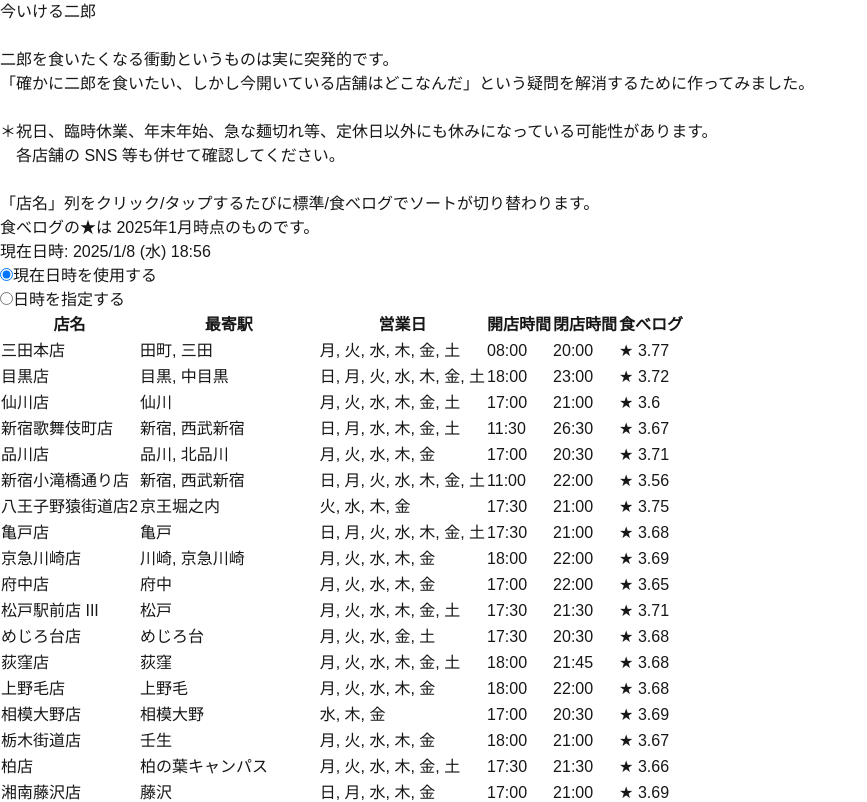
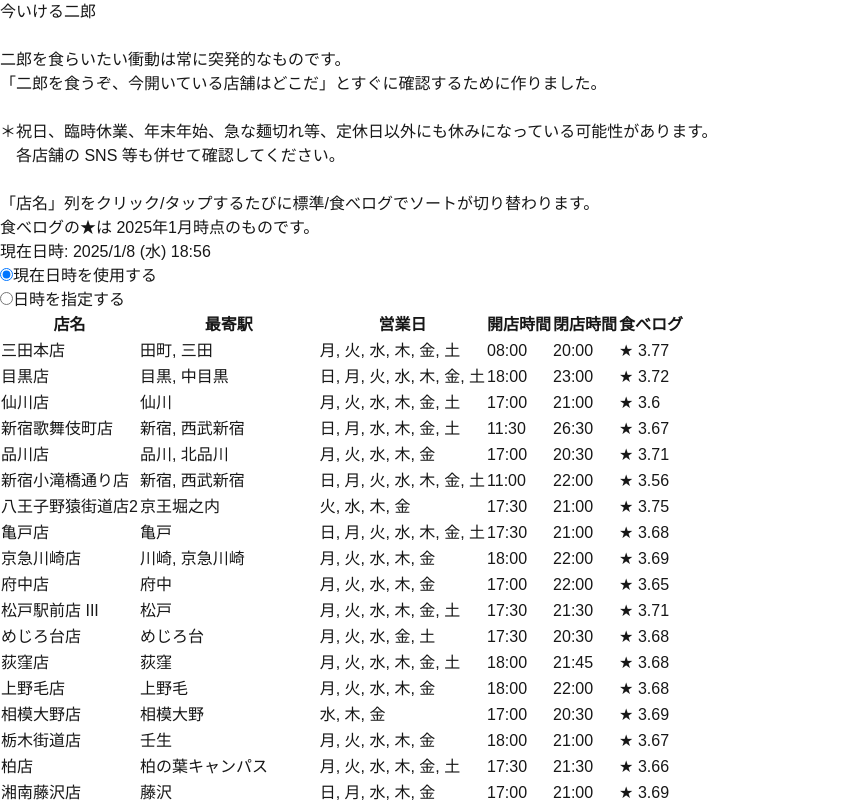
Before and after one commit to Atsunori66/NowJiro, a Next.js app: page / in a window 1280 px wide. Shown: the top 802 px of the page, without its empty margins (0-867 px from the left). Built offline with nearby package versions, Linux system fonts and the light colour scheme.

Commit message:
2025/01/09 fixed sentences

```diff
--- a/src/app/page.tsx
+++ b/src/app/page.tsx
@@ -181,8 +181,8 @@ export default function Home() {
 
       <main className="p-4">
         <div className="justify-self-center mb-8 text-sm md:text-lg">
-          <p>二郎を食いたくなる衝動というものは実に突発的です。</p>
-          <p>「確かに二郎を食いたい、しかし今開いている店舗はどこなんだ」という疑問を解消するために作ってみました。</p>
+          <p>二郎を食らいたい衝動は常に突発的なものです。</p>
+          <p>「二郎を食うぞ、今開いている店舗はどこだ」とすぐに確認するために作りました。</p>
           <br></br>
           <p>＊祝日、臨時休業、年末年始、急な麺切れ等、定休日以外にも休みになっている可能性があります。</p>
           <p>　各店舗の SNS 等も併せて確認してください。</p>
```
